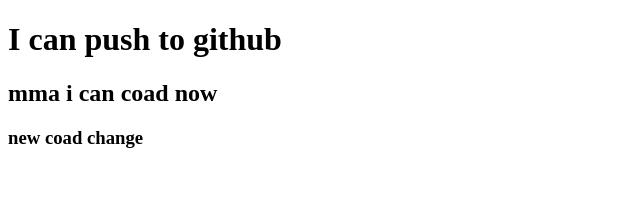
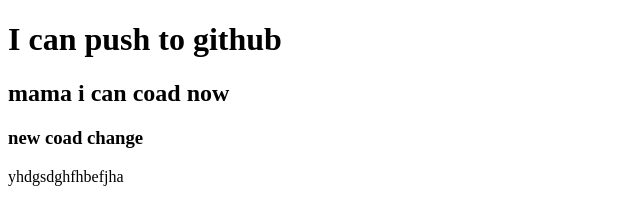
Before and after one commit to onexdhar2/my-second-repo, a plain HTML site: page index.html in a window 1280 px wide. Shown: the whole page, without its empty margins (0-640 px from the left). Drawn offline with Linux system fonts and the light colour scheme.

```diff
--- a/index.html
+++ b/index.html
@@ -10,6 +10,7 @@
 
 </body>
 <h1>I can push to github</h1>
-<h2>mma i can coad now</h2>
+<h2>mama i can coad now</h2>
 <h3>new coad change</h3>
+<p>yhdgsdghfhbefjha</p>
 </html>
```
